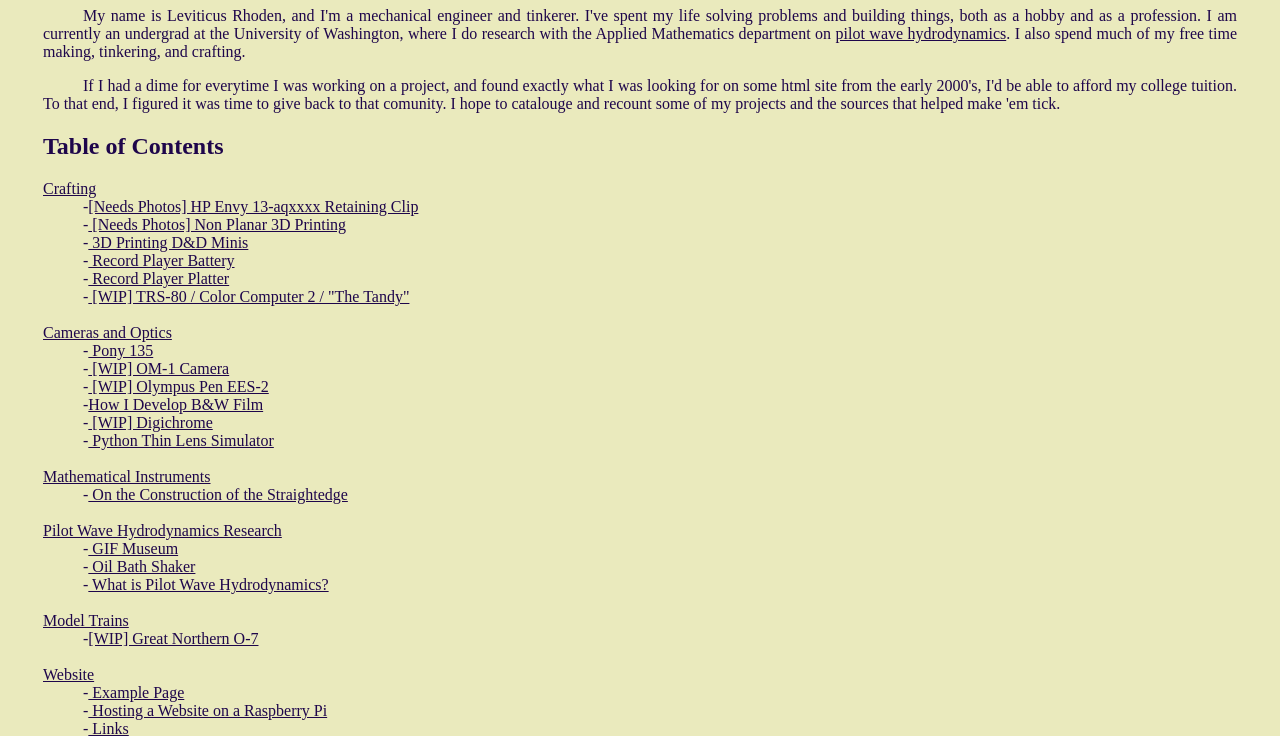
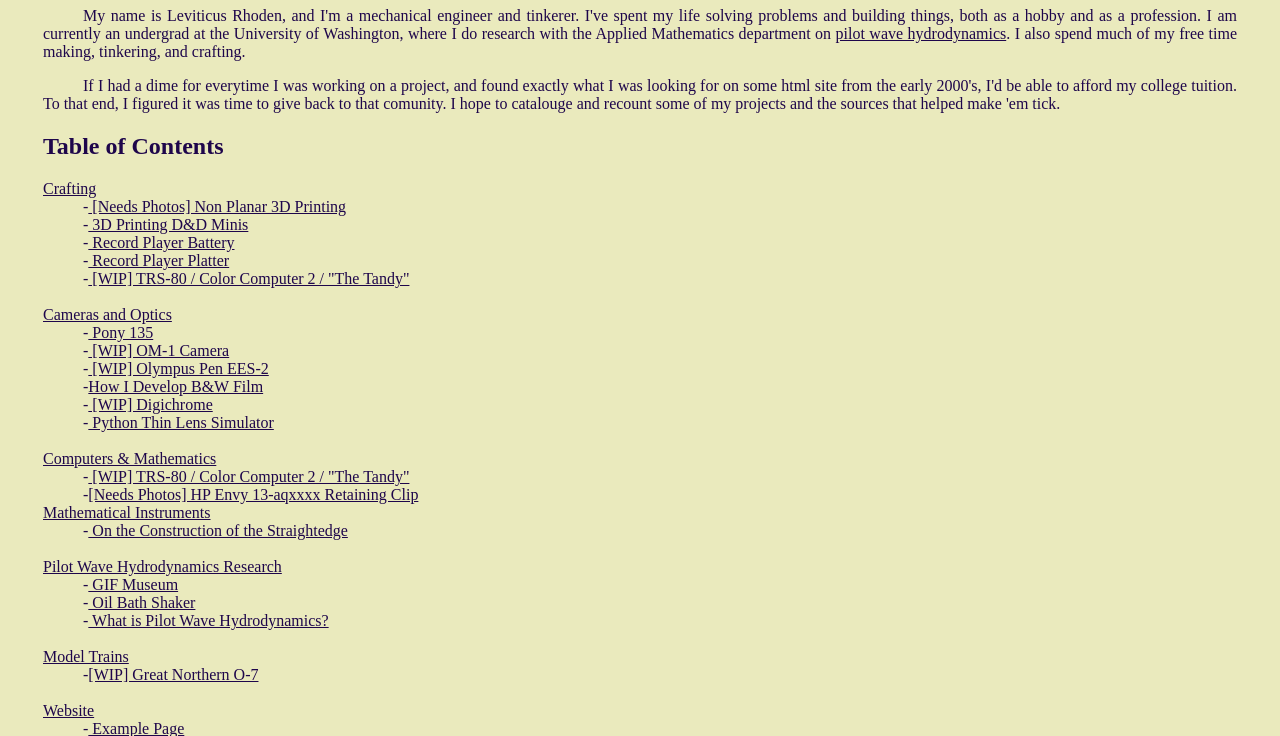
Before and after one commit to Leviticoos/leviticusrhoden, a PHP site: page / in a window 1280 px wide. Shown: the part 505-1241 px from the top of the page. Run offline with PHP 8.4, Linux system fonts and the light colour scheme.

Commit message:
add computer subsection

```diff
--- a/index.php
+++ b/index.php
@@ -28,7 +28,6 @@ Leviticus' Website
     Table of Contents
 </h2>
 <dt><a href="crafting/crafting.php">Crafting</a></dt>
-    <dd>-<a href="hpEnvyFix.php">[Needs Photos] HP Envy 13-aqxxxx Retaining Clip</a></dd>
     <dd>-<a href="crafting/nonPlanar3D.php"> [Needs Photos] Non Planar 3D Printing</a></dd>
     <dd>-<a href="crafting/3d_minis.php"> 3D Printing D&D Minis</a></dd>
     <dd>-<a href="crafting/recordplayer.php"> Record Player Battery</a></dd>
@@ -47,6 +46,10 @@ Leviticus' Website
     <dd>-<a href="cameras/thinlenssim.php"> Python Thin Lens Simulator</a></dd>
 
     <br>
+
+<dt><a href="computers/computers.php">Computers & Mathematics</a></dt>
+    <dd>-<a href="computers/coco2.php"> [WIP] TRS-80 / Color Computer 2 / "The Tandy"</a></dd>
+    <dd>-<a href="computers/hpEnvyFix.php">[Needs Photos] HP Envy 13-aqxxxx Retaining Clip</a></dd>
 
 <dt><a href="mathinst/mathinst.php">Mathematical Instruments</a></dt>
     <dd>-<a href="mathinst/straightedge.php"> On the Construction of the Straightedge</a></dd>
```
